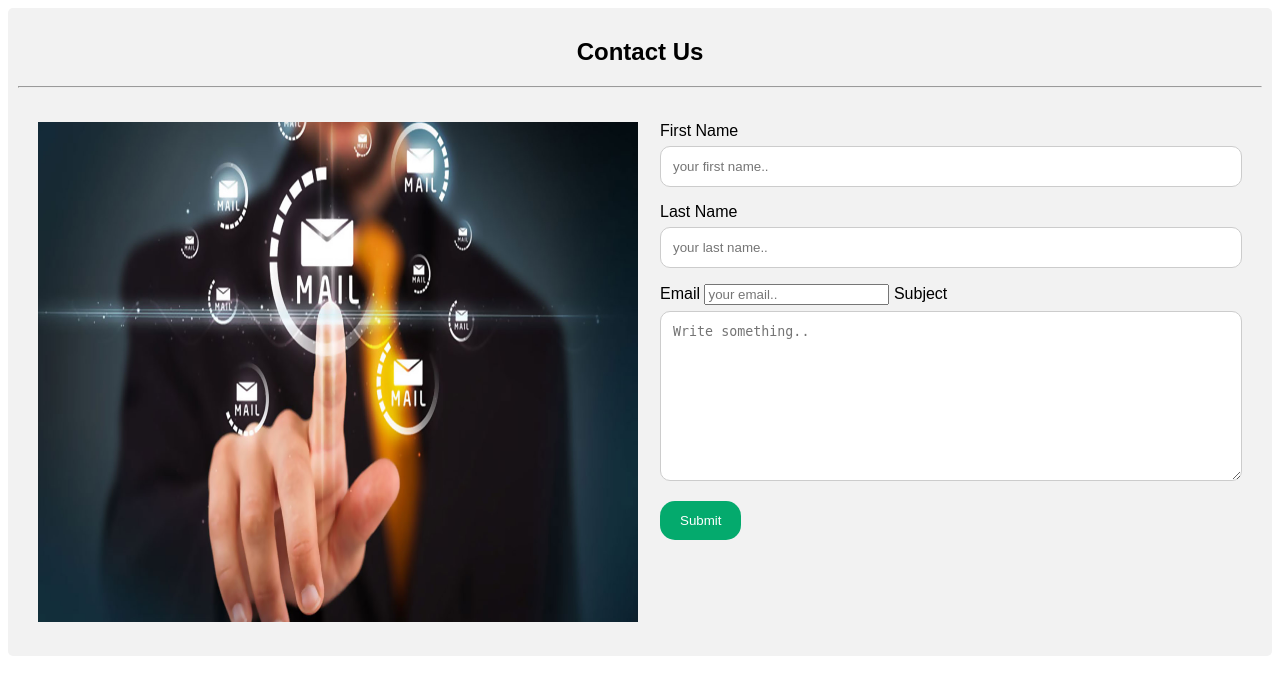
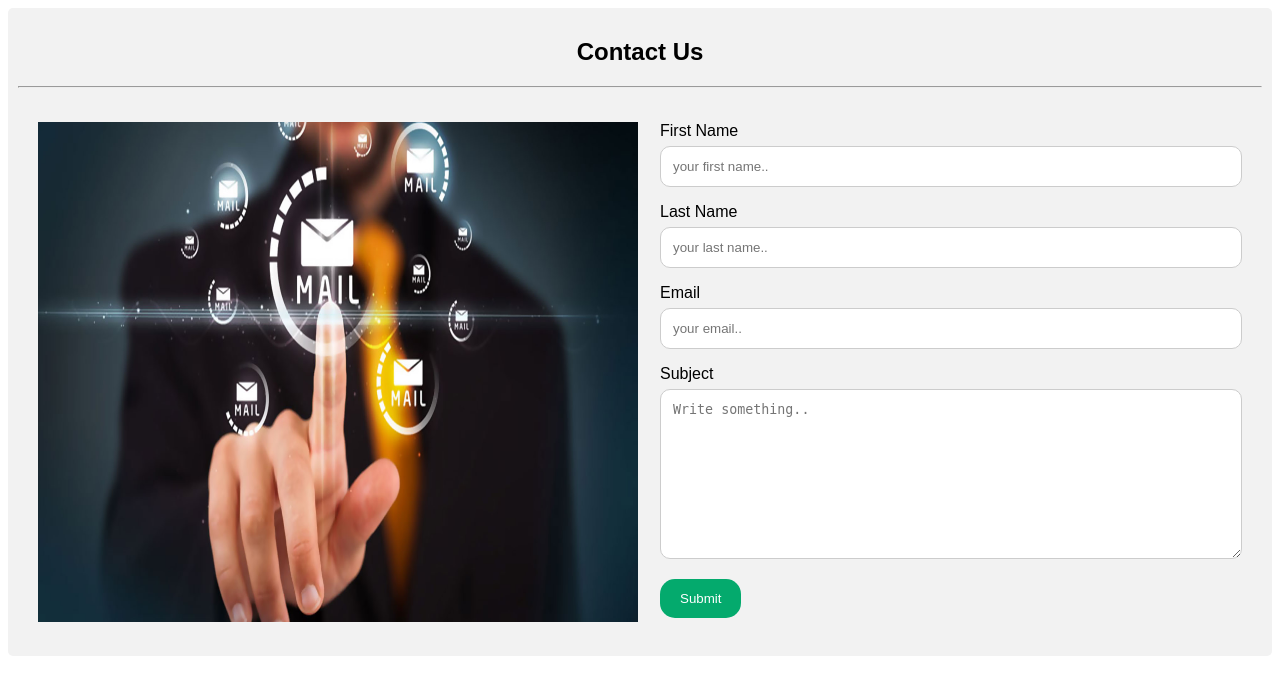
Before and after one commit to Kingsly62/portfolio-djangoAplication, a Django app: page /contact in a window 1280 px wide. Shown: the top 695 px of the page. Run offline with Django 4.2, Linux system fonts and the light colour scheme.

Commit message:
add styling to the input of the email

```diff
--- a/home/templates/contact.html
+++ b/home/templates/contact.html
@@ -90,6 +90,15 @@
     border-radius: 10px;
   }
 
+  input[type="email"]{
+    width: 100%;
+    padding: 12px;
+    border: 1px solid #ccc;
+    margin-top: 6px;
+    margin-bottom: 16px;
+    resize: vertical;
+    border-radius: 10px;
+  }
   input[type="submit"] {
     background-color: #04aa6d;
     color: white;
```
